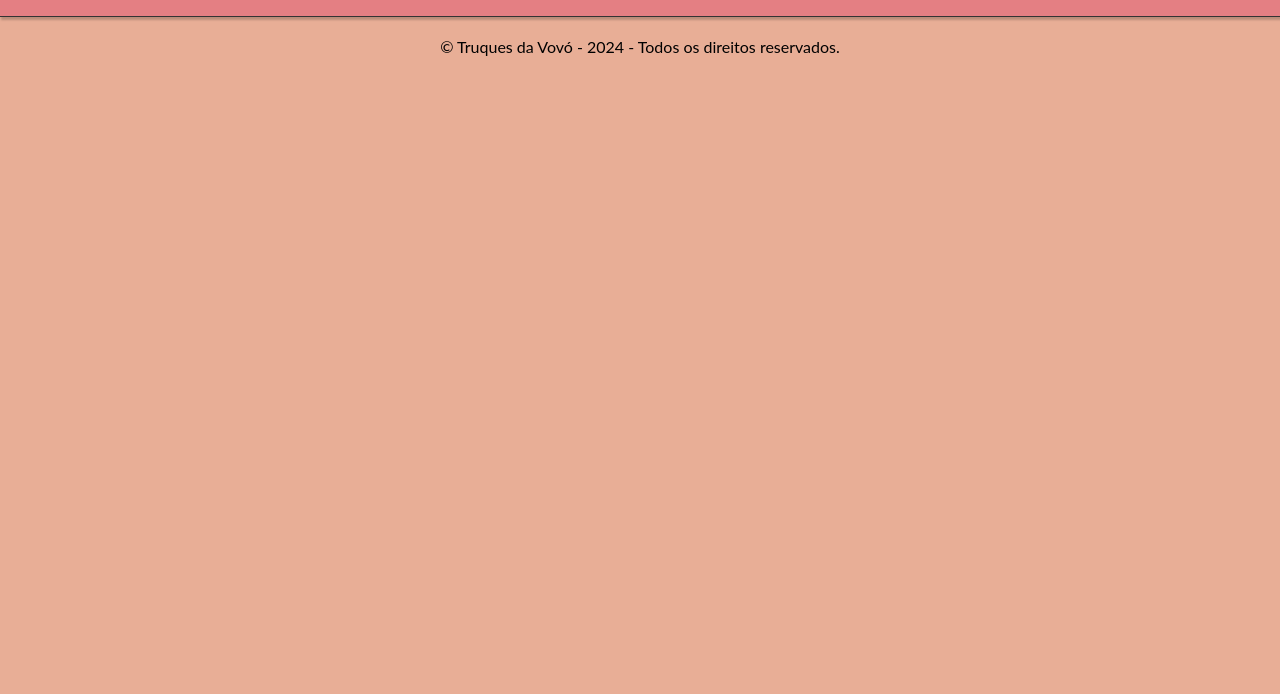
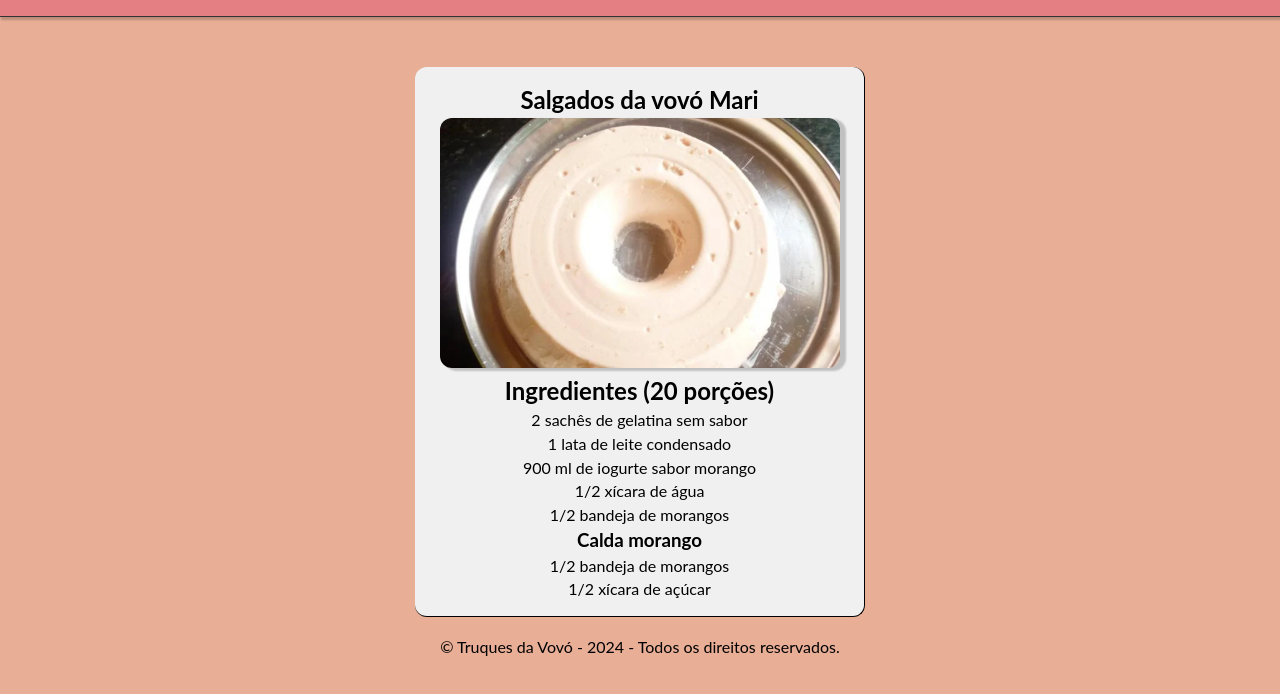
Before and after one commit to LeoRVergani/projeto_receitas_da_vovo, a plain HTML site: page doces.html in a window 1280 px wide. Shown: the part 72-766 px from the top of the page. Drawn offline with Linux system fonts and the light colour scheme.

Commit message:
Foi adicionado um item na página de doces

```diff
--- a/doces.html
+++ b/doces.html
@@ -23,6 +23,20 @@
         </nav>
     </header>
     <main>
+        <div class="receitas">
+            <ul class="ingredientes">
+                <li><h2>Salgados da vovó Mari</h2></li>
+                <li><img src="./img/33707-original.webp" alt=""></li>
+                <li><h2>Ingredientes (20 porções)</h2></li>
+                <li>2 sachês de gelatina sem sabor</li>
+                <li>1 lata de leite condensado</li>
+                <li>900 ml de iogurte sabor morango</li>
+                <li>1/2 xícara de água</li>
+                <li>1/2 bandeja de morangos</li>
+                <li><h3>Calda morango</h3></li>
+                <li>1/2 bandeja de morangos</li>
+                <li>1/2 xícara de açúcar</li>
+            </ul>
 
     </main>
     <footer>
```
Also changed, not shown: img/33707-original.webp (added).
